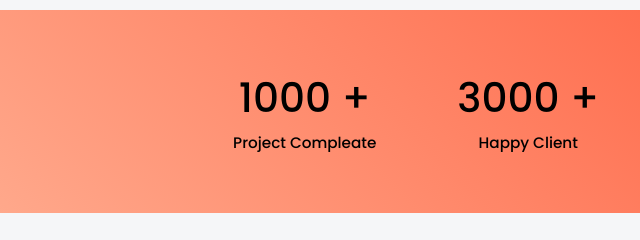
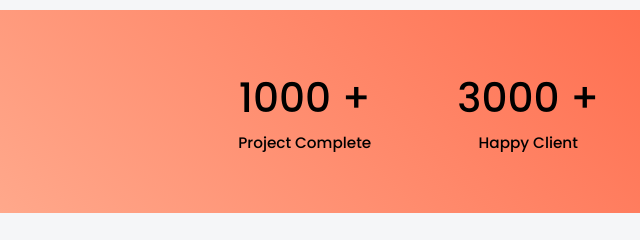
Before and after one commit to Dev-akash77/myportfolio2024, a plain HTML site: page index.html in a window 1280 px wide. Shown: the part 2400-2640 px from the top of the page, 0-640 px from the left. Drawn offline with nearby package versions, Linux system fonts and the light colour scheme; animation ran at ten frames a second; a web font is replaced by a local one.

Commit message:
Update index.html

```diff
--- a/index.html
+++ b/index.html
@@ -248,7 +248,7 @@
         <div class="all_counter_number">
             <div class="counter_n_m">
                 <p class="counter_number"data-number='1000'>0</p>
-                <div class="para">Project Compleate</div>
+                <div class="para">Project Complete</div>
             </div>
             <div class="counter_n_m">
                 <p class="counter_number"data-number='3000'>0</p>
```
